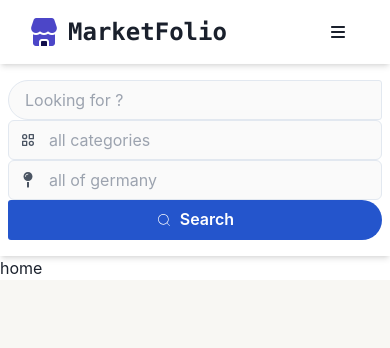
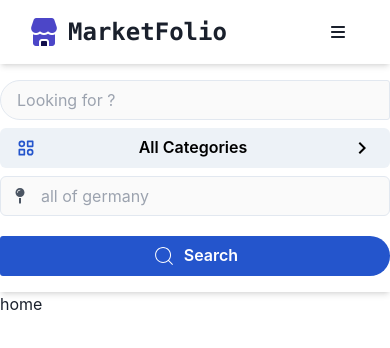
Before and after one commit to chanka1021/marketfolio, a React (Vite) app: page / in a window 390 px wide. Shown: the top 348 px of the page. Built offline with nearby package versions, Linux system fonts and the light colour scheme.

Commit message:
categories

```diff
--- a/src/components/Navbar.jsx
+++ b/src/components/Navbar.jsx
@@ -125,8 +125,8 @@
           {open ? <IoMdClose /> : <FaBars />}
         </div>
         <ul
-          className={`md:flex md:items-center md:pb-0 pb-12 bg-[#F8F7F3] md:bg-transparent absolute md:static md:z-auto z-[-1] left-0 w-full md:w-auto md:pl-0 pl-9 transition-all duration-500 ease-in ${
-            open ? "top-12" : "top-[-490px]"
+          className={`md:flex md:items-center md:pb-0 pb-12 md:bg-transparent absolute md:static md:z-auto left-0 w-full md:w-auto md:pl-0 pl-9 transition-all duration-500 ease-in ${
+            open ? "top-12 " : "top-[-490px]"
           }`}
         >
           <div className="md:hidden mt-10">
--- a/src/components/Searchbar.jsx
+++ b/src/components/Searchbar.jsx
@@ -1,14 +1,36 @@
-import React from "react";
-import { Button, Input, InputGroup, InputLeftElement, Stack } from "@chakra-ui/react";
+import React, { useRef, useState } from "react";
+import {
+  Button,
+  Input,
+  InputGroup,
+  InputLeftElement,
+  Stack,
+  useDisclosure,
+} from "@chakra-ui/react";
 import { TbCategory2 } from "react-icons/tb";
 import { FaMapPin } from "react-icons/fa";
 import { CiSearch } from "react-icons/ci";
+import { MdNavigateNext } from "react-icons/md";
+import { Categories } from "../data/categories";
+import {
+  Drawer,
+  DrawerBody,
+  DrawerFooter,
+  DrawerHeader,
+  DrawerOverlay,
+  DrawerContent,
+  DrawerCloseButton,
+} from "@chakra-ui/react";
 
 function Searchbar() {
+  const [selectedCategory, setSelectedCategory] = useState(Categories[0].name);
+  const { isOpen, onOpen, onClose } = useDisclosure();
+  const btnRef = useRef();
+
   return (
     <div className="w-full shadow-md ">
-      <div className="w-full md:px-60 md:flex items-center gap-1 justify-between py-4">
-        <div className="md:w-1/4 h-full px-2">
+      <div className="w-full md:px-60 md:flex items-center gap-2 justify-between py-4">
+        <div className="md:w-1/4 h-full md:px-2">
           <InputGroup>
             <Input
               borderLeftRadius={40}
@@ -18,18 +40,20 @@
             />
           </InputGroup>
         </div>
-        <div className="md:w-1/4 h-full px-2">
-          <InputGroup>
-            <InputLeftElement>
-              <a className="text-gray-600">
-                {" "}
-                <TbCategory2 />
-              </a>
-            </InputLeftElement>
-            <Input bg={"#FAFAFA"} type="item" placeholder="all categories" />
-          </InputGroup>
+        <div className="md:w-1/4 h-full py-2 md:py-0 MD:px-2">
+          <Button
+            onClick={onOpen}
+            _hover={{ bg: "#24lorCC" }}
+            rightIcon={<MdNavigateNext className="text-2xl" />}
+            leftIcon={<TbCategory2 className="text-xl text-Cyan" />}
+            justifyContent={"space-between"}
+            color={"black"}
+            width={"100%"}
+          >
+            {selectedCategory}
+          </Button>
         </div>
-        <div className="md:w-1/4 h-full px-2">
+        <div className="md:w-1/4 h-full  md:px-2">
           <InputGroup>
             <InputLeftElement>
               <a className="text-gray-600">
@@ -40,10 +64,49 @@
             <Input bg={"#FAFAFA"} type="item" placeholder="all of germany" />
           </InputGroup>
         </div>
-        <div className="md:w-1/4 h-full px-2">
-            <Button leftIcon={<CiSearch />} borderRightRadius={40} color={"white"}  width={"100%"} bg={"#2455CC"} >Search</Button>
+        <div className="md:w-1/4 h-full md:px-2 max-sm:mt-5">
+          <Button
+            _hover={{ bg: "#24s4lorCC" }}
+            leftIcon={
+              <div className="text-2xl">
+                <CiSearch />
+              </div>
+            }
+            color={"white"}
+            borderRightRadius={40}
+            width={"100%"}
+            bg={"#2455CC"}
+          >
+            Search
+          </Button>
         </div>
       </div>
+      <Drawer
+        isOpen={isOpen}
+        placement="right"
+        onClose={onClose}
+        finalFocusRef={btnRef}
+        size={"sm"}
+      >
+        <DrawerOverlay />
+        <DrawerContent>
+          <DrawerCloseButton />
+          <DrawerHeader borderBottomWidth={1}>Select a category</DrawerHeader>
+          <DrawerBody>
+            <Input placeholder="Type here..." />
+          </DrawerBody>
+
+          <DrawerFooter>
+            <Button
+              rightIcon={<MdNavigateNext />}
+              onClick={onClose}
+              colorScheme="blue"
+            >
+              Confirm
+            </Button>
+          </DrawerFooter>
+        </DrawerContent>
+      </Drawer>
     </div>
   );
 }
--- /dev/null
+++ b/src/data/categories.jsx
@@ -0,0 +1,12 @@
+import { BiCategory } from "react-icons/bi";
+
+export const Categories = [
+  {
+    name: "All Categories",
+    icon: <BiCategory />,
+  },
+  {
+    name: "Crypto",
+    slug: "crypto",
+  },
+];
--- a/src/index.css
+++ b/src/index.css
@@ -4,5 +4,4 @@
 
 :root {
   font-family: "Roboto", sans-serif;
-  background-color: #F8F7F3;
 }
--- a/src/pages/Home.jsx
+++ b/src/pages/Home.jsx
@@ -3,7 +3,7 @@
 
 function Home() {
   return (
-    <div>
+    <div className='relative z[-1]'>
       <Searchbar/>
       home
     </div>
--- a/tailwind.config.js
+++ b/tailwind.config.js
@@ -1,10 +1,12 @@
 export default {
-  content: [
-    "./index.html",
-    "./src/**/*.{js,ts,jsx,tsx}",
-  ],
+  content: ["./index.html", "./src/**/*.{js,ts,jsx,tsx}"],
   theme: {
-    extend: {},
+    extend: {
+      colors: {
+        Cyan: "#2455CC",
+        Crimson: "#FF4C59",
+      },
+    },
   },
   plugins: [],
-}
+};
```
